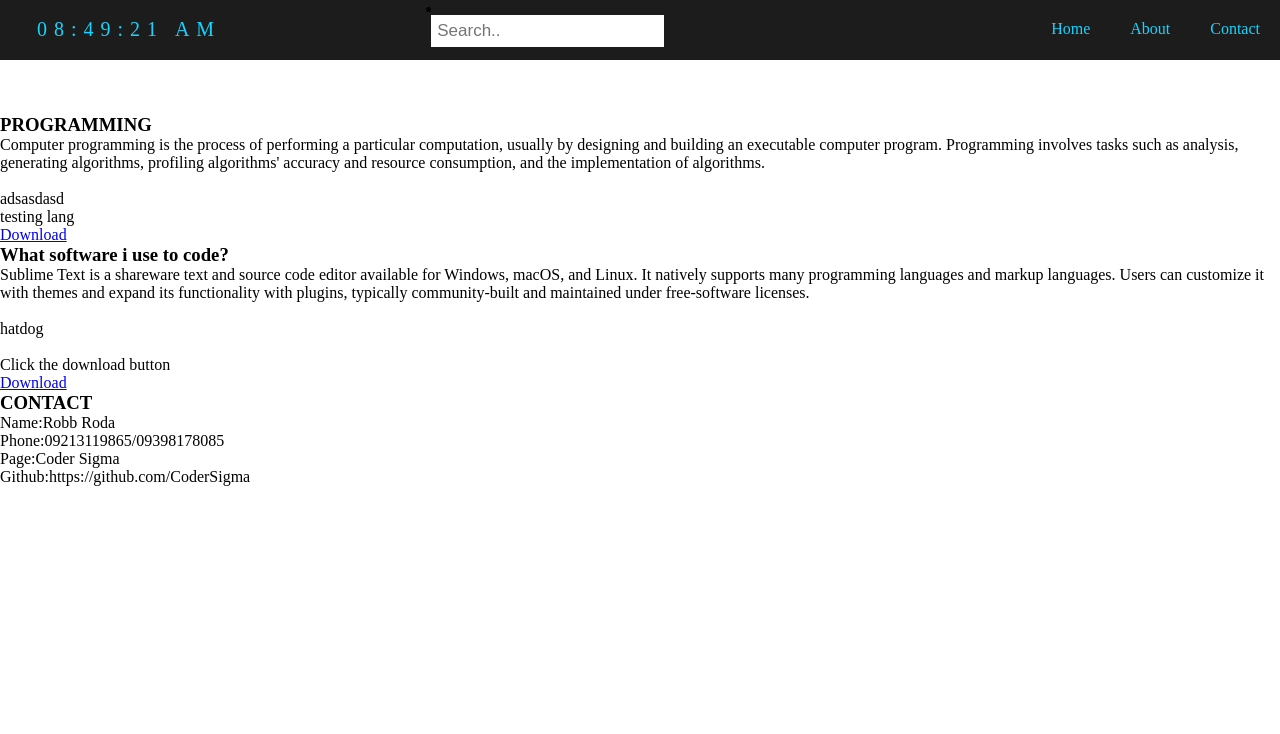
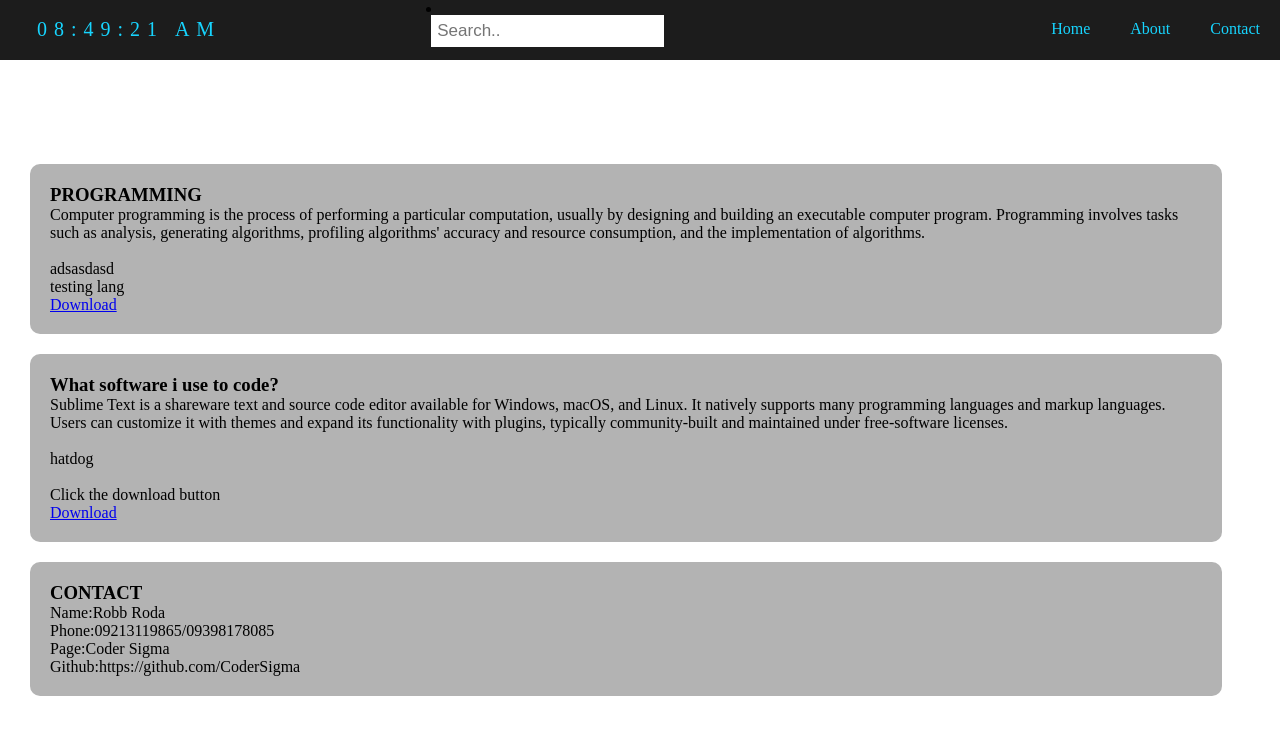
Before and after one commit to CoderSigma/Prog, a plain HTML site: page index.html in a window 1280 px wide. Drawn offline with Linux system fonts and the light colour scheme.

Commit message:
Update style.css

```diff
--- a/style.css
+++ b/style.css
@@ -98,7 +98,7 @@ body {
 }
 
 /* When the screen is less than 600px wide, stack the links and the search field vertically instead of horizontally */
-@media screen and (max-width: 600px) {
+@media screen and (max-width: 900px) {
   .topnav a, .topnav input[type=text] {
     float: none;
     display: block;
@@ -111,3 +111,38 @@ body {
     border: 1px solid #ccc;
   }
 }
+.content{
+	display:block;
+	background-color:#b3b3b3;
+	margin:20px;
+	padding:20px;
+	position:relative;
+	left:10px;
+	top:30px;
+	width:90%;
+	border-radius:10px;
+}
+#about{
+	display:block;
+	background-color:#b3b3b3;
+	margin:20px;
+	padding:20px;
+	position:relative;
+	left:10px;
+	top:30px;
+	width:90%;
+	border-radius:10px;
+}
+#contact{
+
+	display:block;
+	background-color:#b3b3b3;
+	margin:20px;
+	padding:20px;
+	position:relative;
+	left:10px;
+	top:30px;
+	width:90%;
+	border-radius:10px;
+
+}
```
